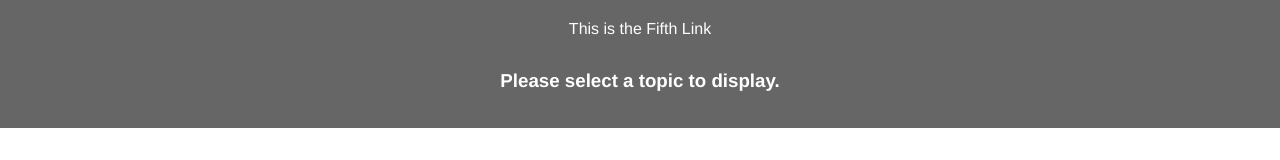
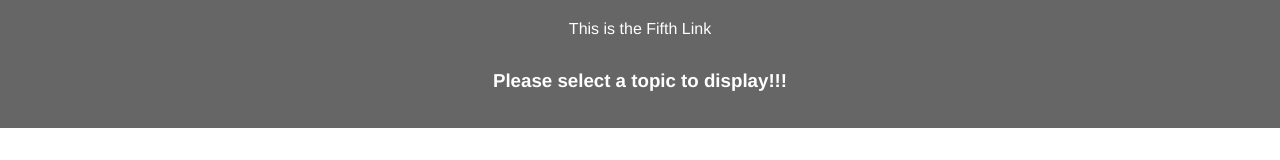
Before and after one commit to ivo-kalendar/my-react-app5, a React (Create React App) app: page /topics in a window 1280 px wide. Shown: the part 337-497 px from the top of the page. Built offline with nearby package versions, Linux system fonts and the light colour scheme.

Commit message:
...double check

```diff
--- a/src/Topics.js
+++ b/src/Topics.js
@@ -33,7 +33,7 @@ export const Topics = () => {
 		          <Topic />
 		        </Route>
 		        <Route path={match.path}>
-		          <h3>Please select a topic to display.</h3>
+		          <h3>Please select a topic to display!!!</h3>
 		        </Route>
 		    </Switch>
 	    </div>
```
